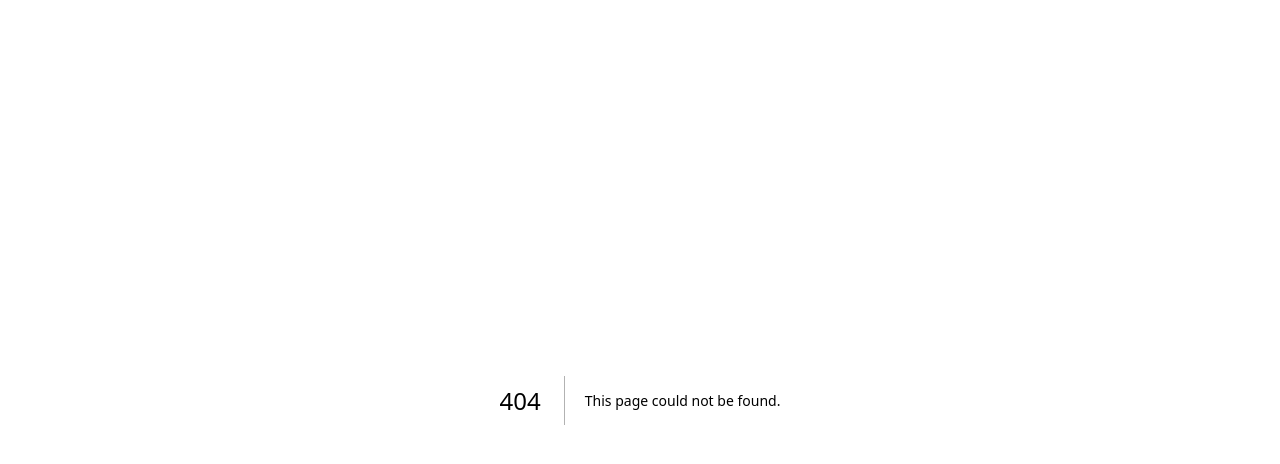
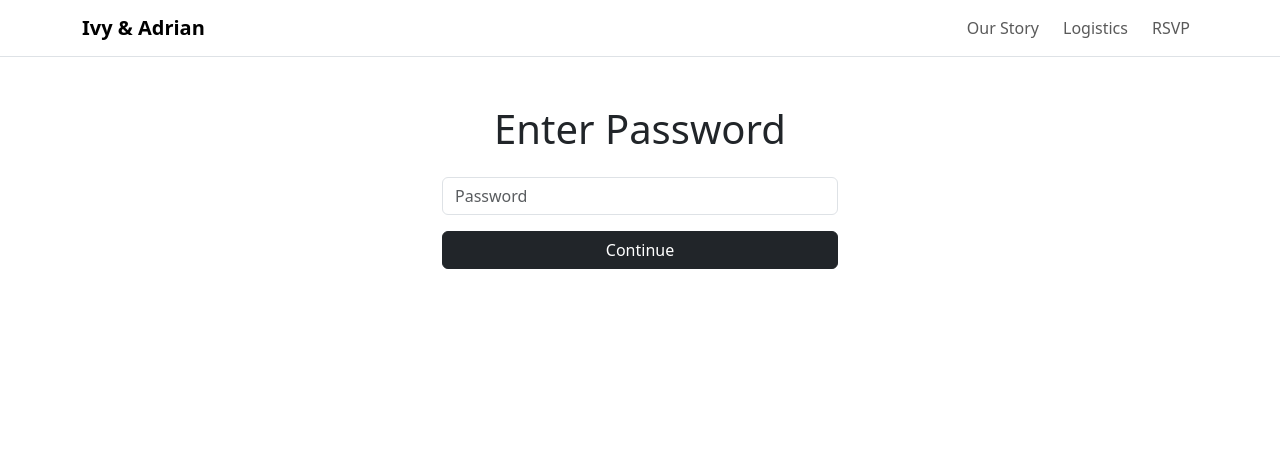
Before and after one commit to justanesta/ivyandadrian, a Next.js app: page /login in a window 1280 px wide. Before the commit this address had no page. Shown: the top 464 px of the page. Built offline with nearby package versions, Linux system fonts and the light colour scheme.

Commit message:
initial commit of the wedding website

```diff
--- /dev/null
+++ b/app/api/set-cookie/route.ts
@@ -0,0 +1,20 @@
+// app/api/set-cookie/route.ts
+import { NextResponse } from 'next/server'
+
+export async function POST(req: Request) {
+  const { pw } = await req.json()
+  const ok = pw === process.env.SITE_PASSWORD
+
+  if (!ok) return new NextResponse('Unauthorized', { status: 401 })
+  const isProd = process.env.NODE_ENV === 'production'
+  const res = new NextResponse('ok', { status: 200 })
+  res.cookies.set('site_auth', pw, {
+    httpOnly: true,
+    sameSite: 'lax',
+    secure: isProd,
+    path: '/',
+    maxAge: 60 * 60 * 24 * 30, // 30 days
+  })
+
+  return res
+}
--- a/app/layout.tsx
+++ b/app/layout.tsx
@@ -1,6 +1,7 @@
 import type { Metadata } from "next";
 import { Geist, Geist_Mono } from "next/font/google";
 import "./globals.css";
+import 'bootstrap/dist/css/bootstrap.min.css'
 
 const geistSans = Geist({
   variable: "--font-geist-sans",
@@ -13,8 +14,8 @@ const geistMono = Geist_Mono({
 });
 
 export const metadata: Metadata = {
-  title: "Create Next App",
-  description: "Generated by create next app",
+  title: "Ivy & Adrian's Wedding",
+  description: "A website for information about Ivy & Adrian's Wedding",
 };
 
 export default function RootLayout({
@@ -24,8 +25,55 @@ export default function RootLayout({
 }>) {
   return (
     <html lang="en">
-      <body className={`${geistSans.variable} ${geistMono.variable}`}>
+      <body>
+        <nav className="navbar navbar-expand-md navbar-light bg-white border-bottom">
+          <div className="container">
+            <a className="navbar-brand fw-bold" href="/">
+              Ivy & Adrian
+            </a>
+            <button
+              className="navbar-toggler"
+              type="button"
+              data-bs-toggle="collapse"
+              data-bs-target="#nav"
+            >
+              <span className="navbar-toggler-icon"></span>
+            </button>
+            <div id="nav" className="collapse navbar-collapse">
+              <ul className="navbar-nav ms-auto gap-2">
+                <li className="nav-item">
+                  <a className="nav-link" href="/story">
+                    Our Story
+                  </a>
+                </li>
+                <li className="nav-item">
+                  <a className="nav-link" href="/logistics">
+                    Logistics
+                  </a>
+                </li>
+                <li className="nav-item">
+                  <a className="nav-link" href="/rsvp">
+                    RSVP
+                  </a>
+                </li>
+              </ul>
+            </div>
+          </div>
+        </nav>
         {children}
+
+        {/* ---------- BOOTSTRAP JS BUNDLE ---------- */}
+        {/*
+           Loads Bootstrap’s JavaScript (including Popper) from the official CDN.
+           Needed for interactive elements such as navbar toggles or modals.
+           'defer' ensures it runs after the HTML is parsed.
+        */}
+        <script
+          src="https://cdn.jsdelivr.net/npm/bootstrap@5.3.3/dist/js/bootstrap.bundle.min.js"
+          integrity="sha384-YvpcrYf0tY3lHB60NNkmXc5s9fDVZLESaAA55NDzOxhy9GkcIdslK1eN7N6jIeHz"
+          crossOrigin="anonymous"
+          defer
+        ></script>
       </body>
     </html>
   );
--- /dev/null
+++ b/app/login/page.tsx
@@ -0,0 +1,42 @@
+'use client'
+
+import { useState } from 'react'
+
+export default function LoginPage() {
+  const [pw, setPw] = useState('')
+
+  async function handleSubmit(e: React.FormEvent) {
+    e.preventDefault()
+
+    const res = await fetch('/api/set-cookie', {
+      method: 'POST',
+      headers: { 'Content-Type': 'application/json' },
+      body: JSON.stringify({ pw }),
+    })
+
+    if (res.ok) {
+      window.location.href = '/'
+    } else {
+      alert('Incorrect password')
+    }
+  }
+
+  return (
+    <div className="container py-5" style={{ maxWidth: 420 }}>
+      <h1 className="mb-4 text-center">Enter Password</h1>
+      <form onSubmit={handleSubmit} className="d-grid gap-3">
+        <input
+          type="password"
+          className="form-control"
+          placeholder="Password"
+          value={pw}
+          onChange={(e) => setPw(e.target.value)}
+          required
+        />
+        <button className="btn btn-dark" type="submit">
+          Continue
+        </button>
+      </form>
+    </div>
+  )
+}
```
Also changed, not shown: middleware.ts (added, +32 -0 lines), package.json (+5 -4 lines), 1 other file (tests, documents, lock files or other folders).
